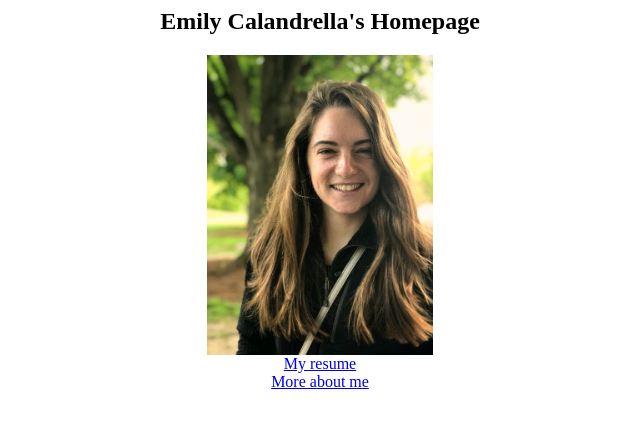
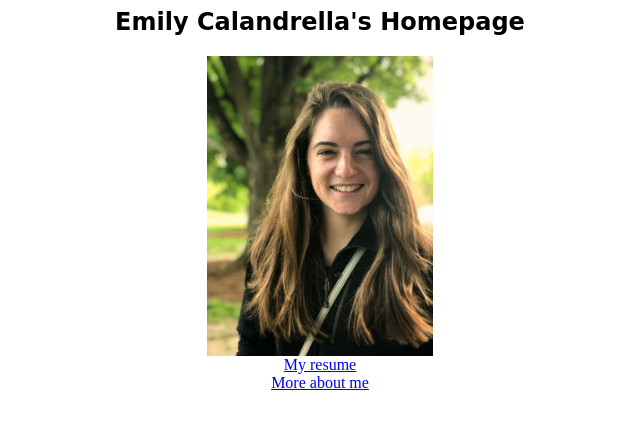
Before and after one commit to EmilyCalandrella/EmilyCalandrella.github.io, a plain HTML site: page index.html in a window 1280 px wide. Shown: the whole page, without its empty margins (320-960 px from the left). Drawn offline with Linux system fonts and the light colour scheme.

Commit message:
made it look nice

```diff
--- a/index.css
+++ b/index.css
@@ -5,3 +5,7 @@ img {
 body {
 	text-align: center;
 }
+
+h2 {
+	font-family: cursive; /* or fanstasy */
+}
```
